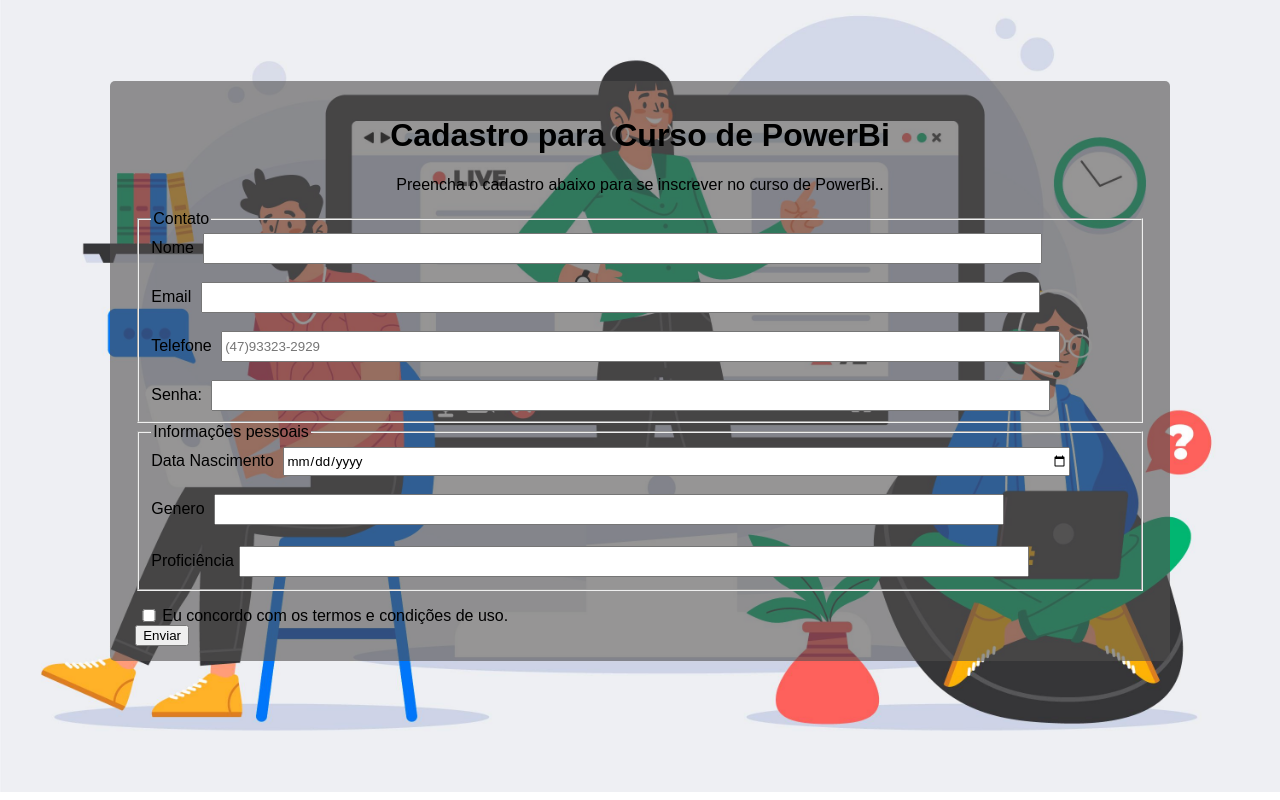
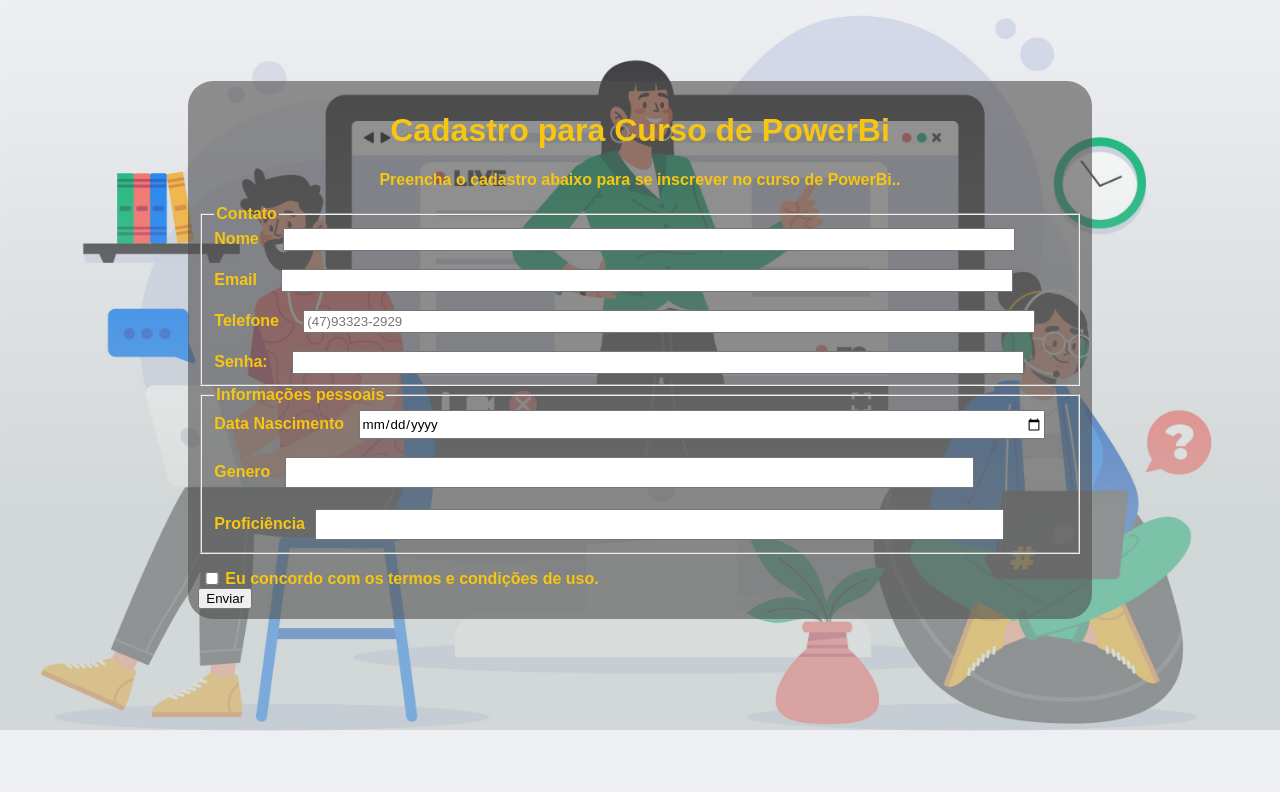
Before and after one commit to RodDornelles/TrabalhoADS, a PHP site: page / in a window 1280 px wide. Run offline with PHP 8.4, Linux system fonts and the light colour scheme.

Commit message:
Alteração de cores e fonte

```diff
--- a/estilos/style.css
+++ b/estilos/style.css
@@ -1,22 +1,25 @@
 * {
     font-family: 'Montserrat', sans-serif;
+
   }
 
   body {
     height: 80vh;
     margin-top: 5rem;
-    background-image: url(../estilos/fundocurso.jpg);
+    background-image: linear-gradient(to bottom, transparent 0%, rgba(194, 201, 200, 0.63) 70%), url(../estilos/fundocurso.jpg);
     background-repeat: no-repeat;
     background-position: center;
     background-size: cover;
     padding: 1px;
+    color: #F7C611;
+    font-weight: bold;
   }
 
   .form {
     background-color: rgba(80, 79, 79, 0.6);
-    border-radius: 5px;
-    padding: 15px 25px;
-    width: 80%;
+    border-radius: 25px;
+    padding: 10px 10px;
+    width: 70%;
     margin: 0 auto;
   }
 
@@ -26,14 +29,14 @@
 
   .Primeira-parte input {
     width: 85%;
-    height: 25px;
-    margin-left: 5px;
+    height: 17px;
+    margin-left: 20px;
   }
 
   .Segunda-parte input{
     width: 80%;
     height: 25px;
-    margin-left: 5px;
+    margin-left: 10px;
   }
 
   .form h1, p {
@@ -50,10 +53,6 @@
     width: 120px;
   }
 
-  .second-section {
-    margin-top: 15px;
-  }
-
   .Proficiência {
     display: flex;
     align-items: center;
```
